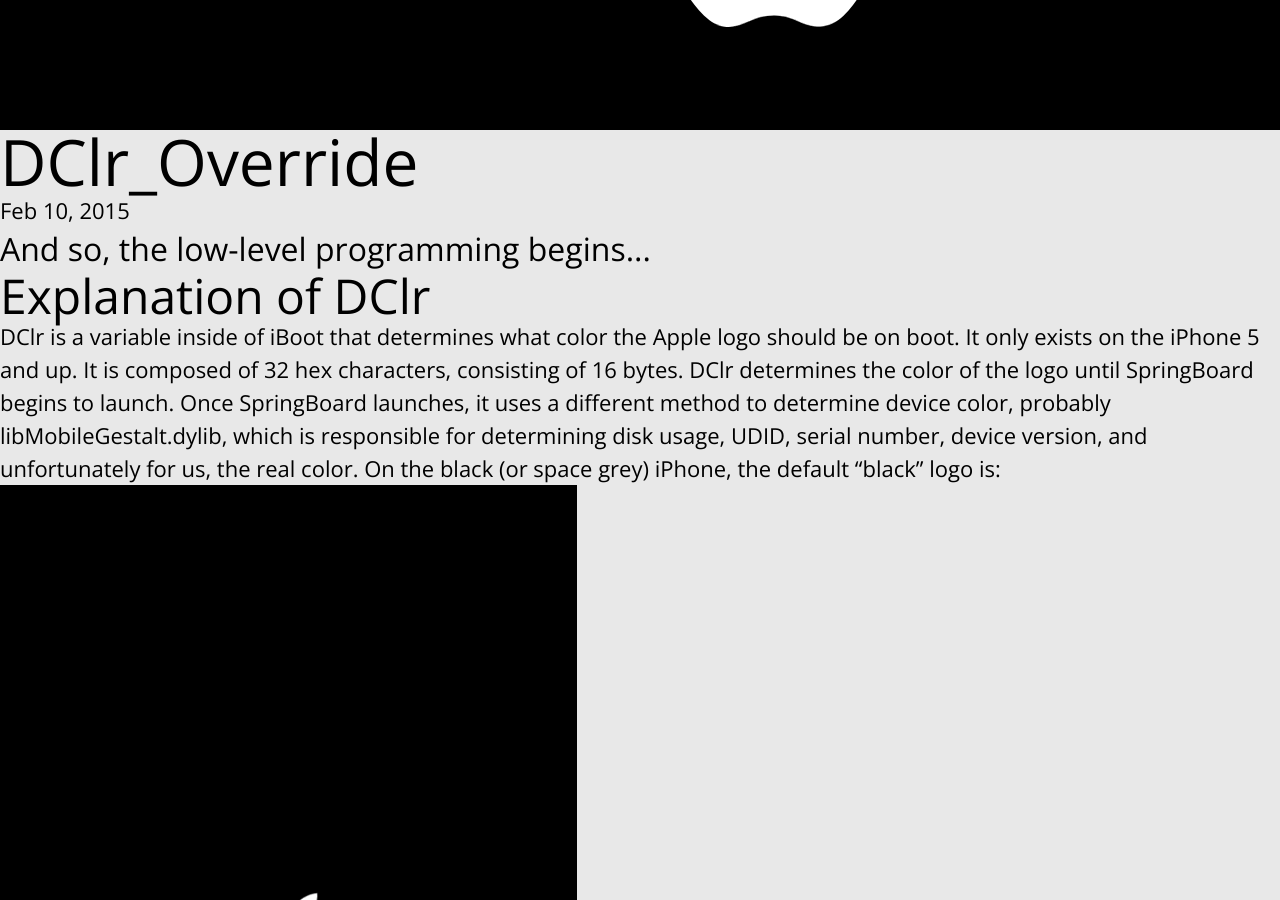
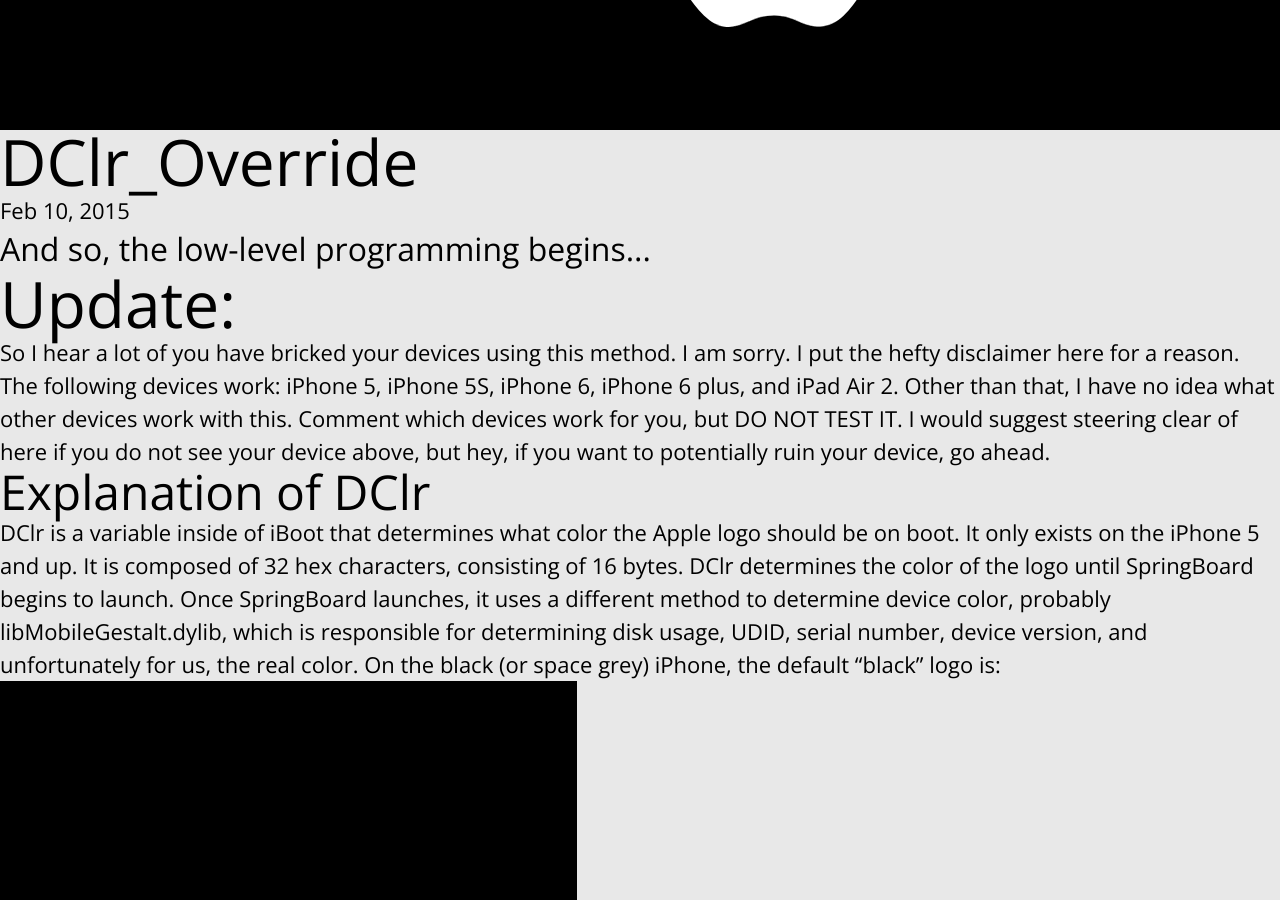
Before and after one commit to dayt0n/dayt0n.github.io, a Jekyll site: the page built from _posts/2015-02-10-dclr-override.md, in a window 1280 px wide and 900 px high, scrolled down 1130 px. Built offline with Jekyll 4.4.1, drawn with Linux system fonts in a browser that asks for light colours; comment, search, counter and statistics services are not loaded.

Commit message:
Updated. Sorry guys..

```diff
--- a/_posts/2015-02-10-dclr-override.md
+++ b/_posts/2015-02-10-dclr-override.md
@@ -7,6 +7,10 @@
 image:
     feature: techpaper6.png
 ---
+
+# Update:
+So I hear a lot of you have bricked your devices using this method. I am sorry. I put the hefty disclaimer here for a reason. The following devices work: iPhone 5, iPhone 5S, iPhone 6, iPhone 6 plus, and iPad Air 2. Other than that, I have no idea what other devices work with this. Comment which devices work for you, but DO NOT TEST IT. I would suggest steering clear of here if you do not see your device above, but hey, if you want to potentially ruin your device, go ahead.
+
 
 ## Explanation of DClr
 `DClr` is a variable inside of iBoot that determines what color the Apple logo should be on boot. It only exists on the iPhone 5 and up. It is composed of 32 hex characters, consisting of 16 bytes. `DClr` determines the color of the logo until SpringBoard begins to launch. Once SpringBoard launches, it uses a different method to determine device color, probably `libMobileGestalt.dylib`, which is responsible for determining disk usage, UDID, serial number, device version, and unfortunately for us, the real color. On the black (or space grey) iPhone, the default "black" logo is: ![blacklogo](https://raw.githubusercontent.com/dayt0n/dayt0n.github.io/master/images/blacklogo.png) On the white, silver, or gold iPhone, the default "white" logo is: ![whitelogo.png](https://raw.githubusercontent.com/dayt0n/dayt0n.github.io/master/images/whitelogo.png)
```
